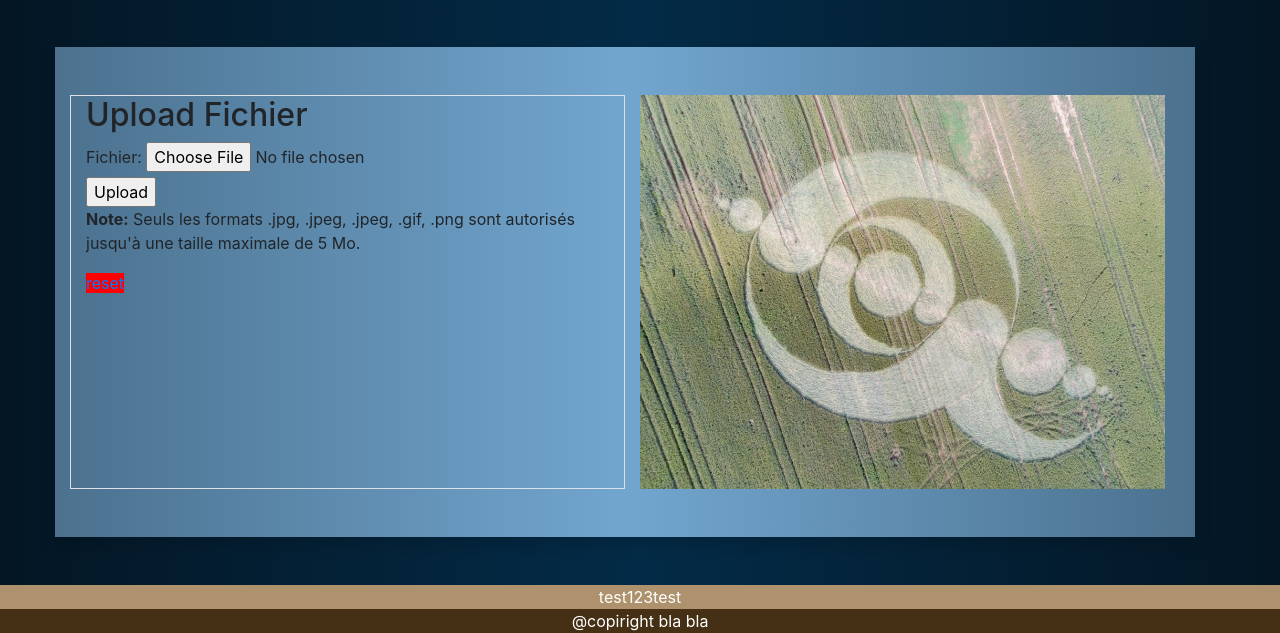
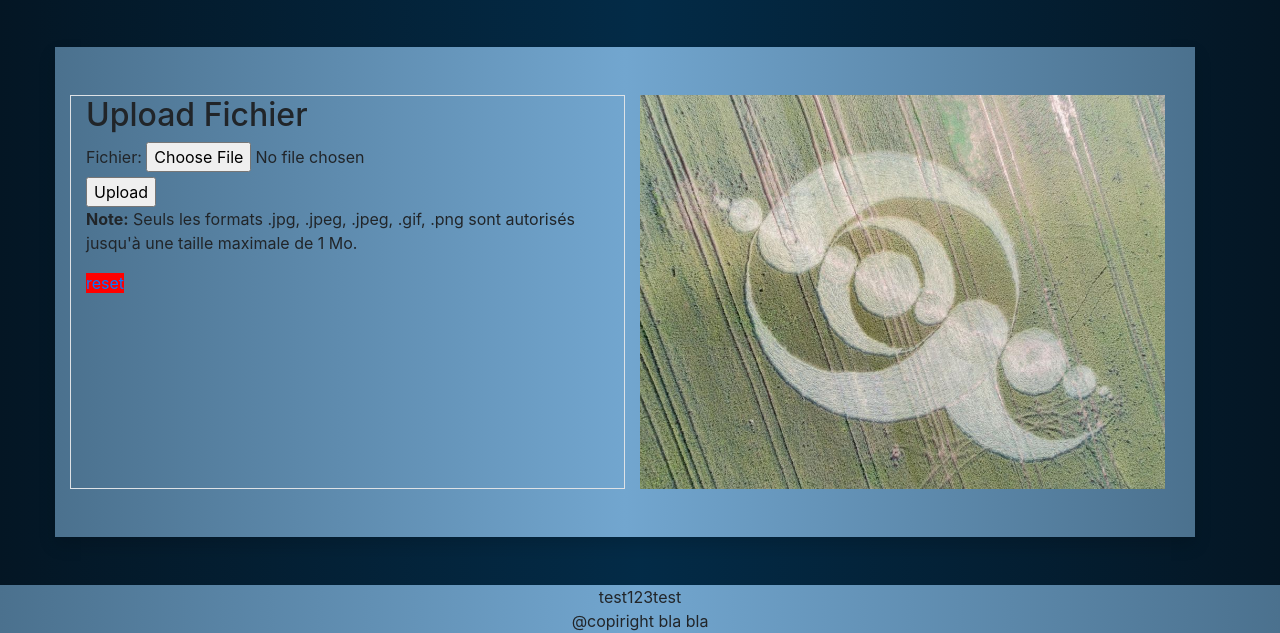
Before and after one commit to anthonyleplay/tp-php-upload-img, a PHP site: page / in a window 1280 px wide. Shown: the part 241-874 px from the top of the page. Run offline with PHP 8.4, Linux system fonts and the light colour scheme.

Commit message:
no change

```diff
--- a/assets/style.css
+++ b/assets/style.css
@@ -30,11 +30,11 @@
     display: block;
 }
 .foot1{
-    background-color: #ad926d;
-    color: rgb(255, 255, 255);
+    background: rgb(75,113,142);
+    background: linear-gradient(90deg, rgba(75,113,142,1) 0%, rgba(114,166,207,1) 50%, rgba(75,113,142,1) 100%);
 
 }
 .foot2{
-    background-color: #453015;
-    color: rgb(255, 255, 255);
+    background: rgb(75,113,142);
+    background: linear-gradient(90deg, rgba(75,113,142,1) 0%, rgba(114,166,207,1) 50%, rgba(75,113,142,1) 100%);
 }
--- a/index.php
+++ b/index.php
@@ -85,7 +85,7 @@ if ($_SERVER["REQUEST_METHOD"] == "POST") {
                             <input type="file" data-preview=".preview" name="photo" id="fileUpload"><br>
                             <input type="submit" name="submit" value="Upload">
                             <p><strong>Note:</strong> Seuls les formats .jpg, .jpeg, .jpeg, .gif, .png sont autorisés jusqu'à une
-                                taille maximale de 5 Mo.</p>
+                                taille maximale de 1 Mo.</p>
                         </form>
                         <p><b><?= $message ?></b></p>
                         <a href="index.php" style="background-color: red;">reset</a>
```
Also changed, not shown: img/5933d5f40bc1e2ffe9bcaedcc2adc873.jpeg (added), upload/cover-crop-circle.jpg (added).
